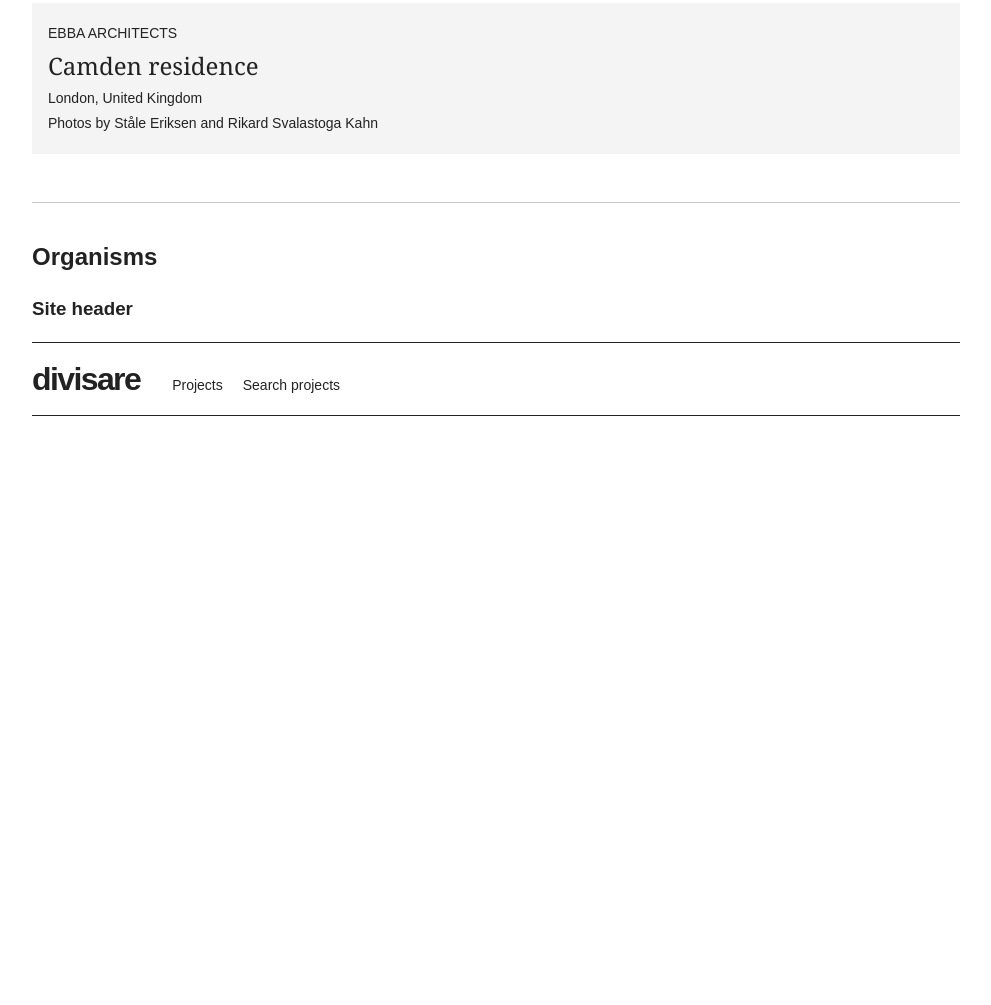
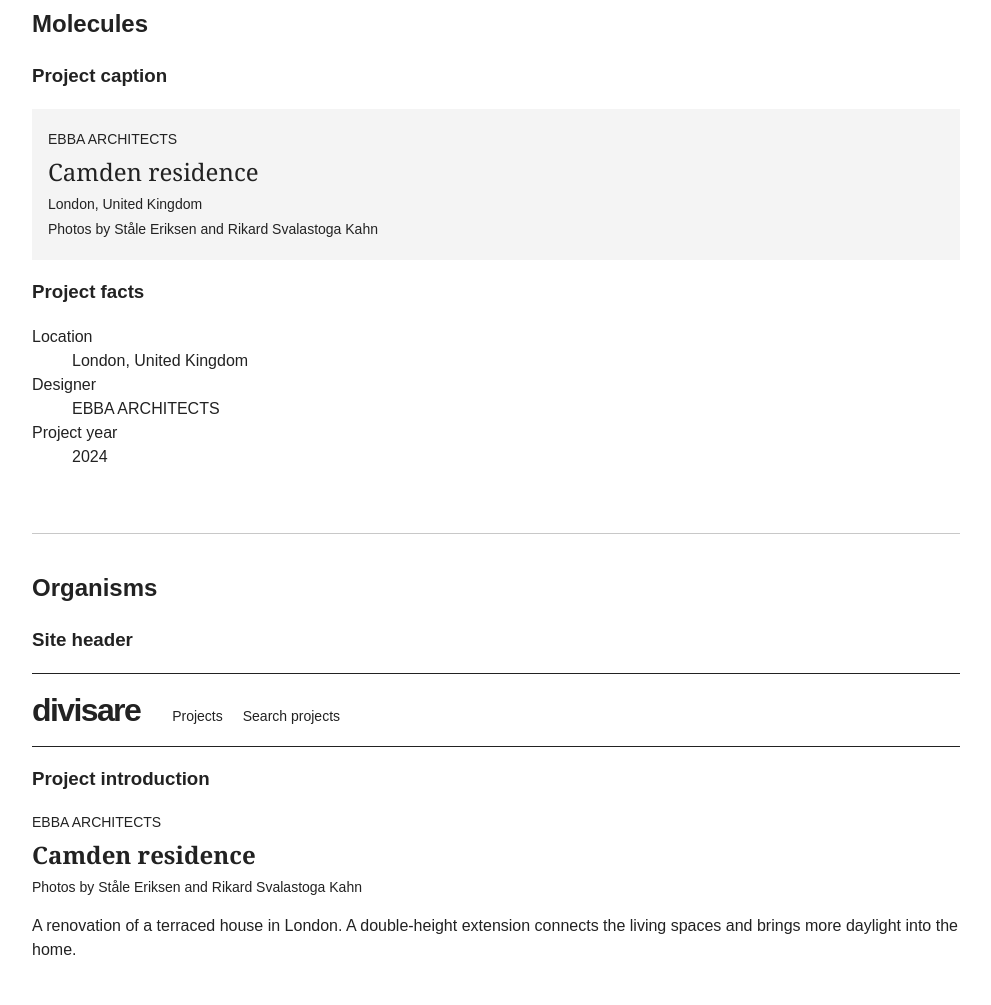
Before and after one commit to NichaChaowai/divisare-case-study, a plain HTML site: page components/index.html in a window 1280 px wide. Shown: the part 774-1779 px from the top of the page, without its empty margins (144-1135 px from the left). Before the commit the page ends 1246 px from the top, so only its background shows below. Drawn offline with Linux system fonts and the light colour scheme.

Commit message:
Add collection heading, project facts and introduction

```diff
--- a/components/index.html
+++ b/components/index.html
@@ -24,22 +24,39 @@
       <h2>Atoms</h2>
       <h3>Wordmark</h3>
       <span class="wordmark">divisare</span>
-      <h3>Navigation link</h3>
+      <h3>Navigation text</h3>
       <span class="nav-link">Projects</span>
       <h3>Project title</h3>
       <p class="project-title">Camden residence</p>
+      <h3>Collection heading</h3>
+      <p class="collection-heading">Selected projects</p>
     </section>
 
     <section id="molecules" class="library-section">
       <h2>Molecules</h2>
       <h3>Project caption</h3>
-      <!-- Project names and photography credits are from the linked Divisare project page. -->
+      <!-- Project names and photography credits are from the Divisare Camden residence project page. -->
       <div class="project-caption">
         <p class="project-meta">EBBA ARCHITECTS</p>
         <p class="project-title">Camden residence</p>
         <p class="project-meta">London, United Kingdom</p>
         <p class="project-meta">Photos by Ståle Eriksen and Rikard Svalastoga Kahn</p>
       </div>
+      <h3>Project facts</h3>
+      <dl class="project-facts">
+        <div>
+          <dt>Location</dt>
+          <dd>London, United Kingdom</dd>
+        </div>
+        <div>
+          <dt>Designer</dt>
+          <dd>EBBA ARCHITECTS</dd>
+        </div>
+        <div>
+          <dt>Project year</dt>
+          <dd>2024</dd>
+        </div>
+      </dl>
     </section>
 
     <section id="organisms" class="library-section">
@@ -54,6 +71,14 @@
           </ul>
         </div>
       </header>
+      <h3>Project introduction</h3>
+      <!-- Original summary based on the Camden residence project on Divisare. -->
+      <article class="project-intro">
+        <p class="project-meta">EBBA ARCHITECTS</p>
+        <h4 class="project-title">Camden residence</h4>
+        <p class="project-meta">Photos by Ståle Eriksen and Rikard Svalastoga Kahn</p>
+        <p class="project-summary">A renovation of a terraced house in London. A double-height extension connects the living spaces and brings more daylight into the home.</p>
+      </article>
     </section>
   </main>
 </body>
```
